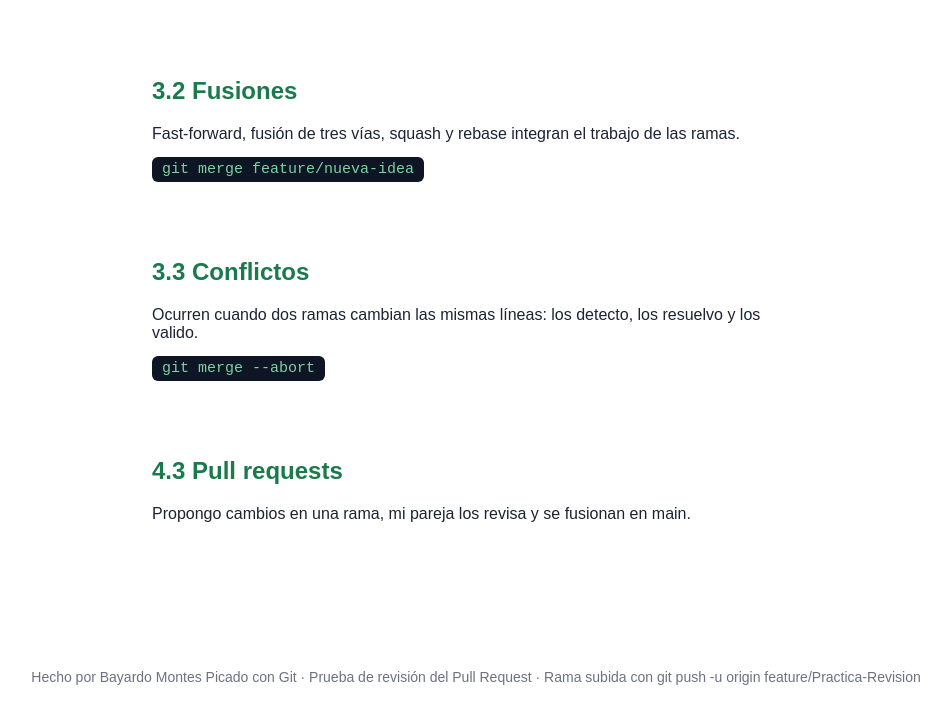
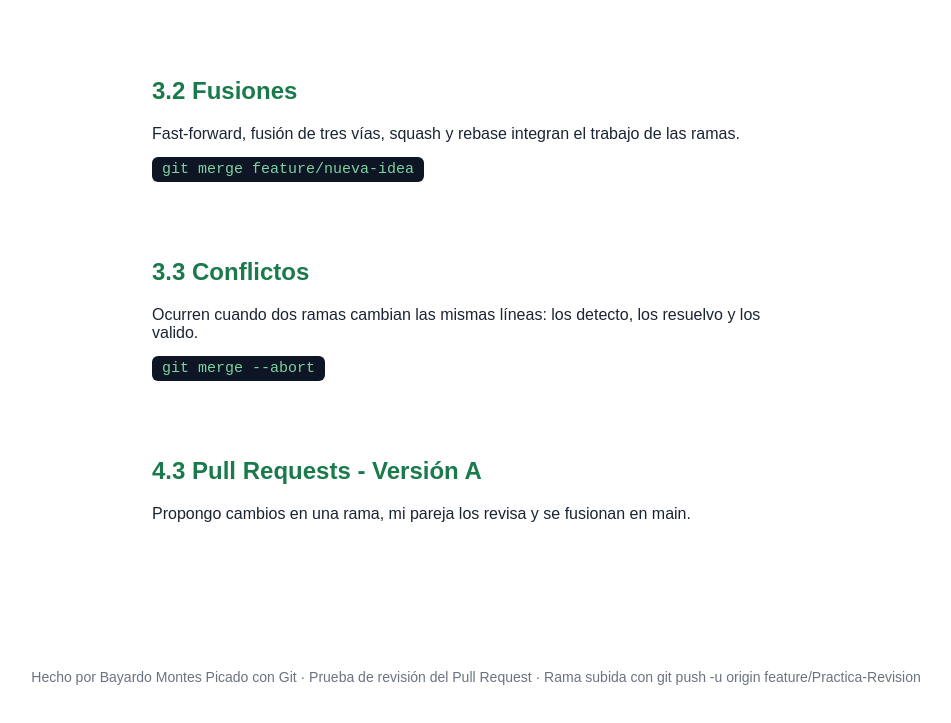
Before and after one commit to bayardomerlet-cmd/clase-4-practica-CI, a plain HTML site: page index.html in a window 1280 px wide. Shown: the part 1120-1843 px from the top of the page, without its empty margins (164-1115 px from the left). Drawn offline with Linux system fonts and the light colour scheme.

Commit message:
Cambia subtitulo version A

```diff
--- a/index.html
+++ b/index.html
@@ -58,7 +58,7 @@ ramas.</p>
     <code>git merge --abort</code>
 </section>
 <section>
-    <h2>4.3 Pull requests</h2>
+    <h2>4.3 Pull Requests - Versión A</h2>
     <p>Propongo cambios en una rama, mi pareja los revisa y se fusionan en main.</p>
 </section>
 </main>
```
